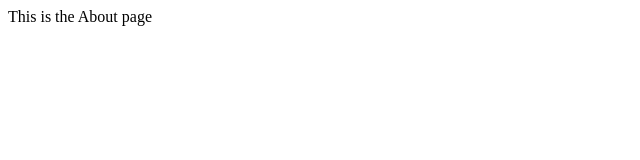
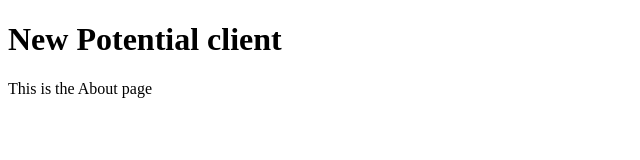
Before and after one commit to Pillman/git-course-repo, a website: page about.html in a window 1280 px wide. Shown: the whole page, without its empty margins (0-640 px from the left). Drawn offline with Linux system fonts and the light colour scheme.

Commit message:
modified about page for potential client

```diff
--- a/about.html
+++ b/about.html
@@ -1,6 +1,8 @@
 <!doctype html>
 <html>
     <body>
+        <h1>New Potential client</h1>
         This is the About page
+        <!--- This is the new form -->
     </body>
 </html>
```
